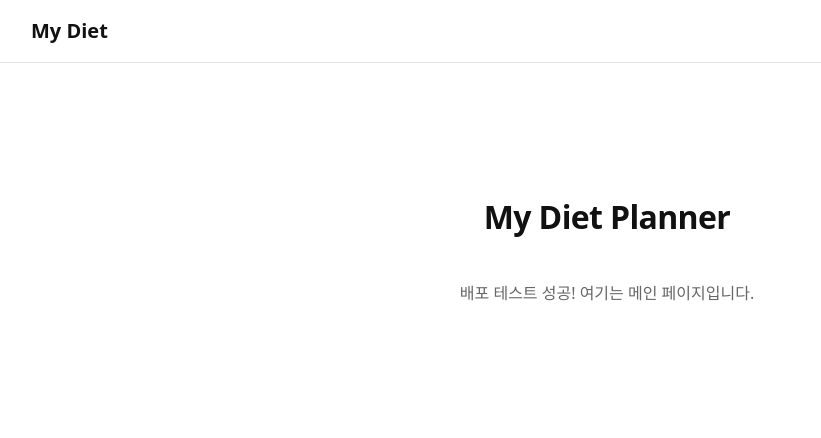
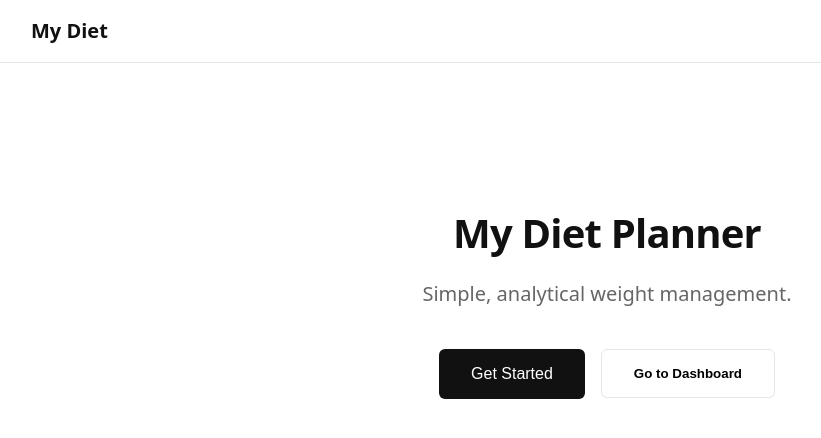
Before and after one commit to SaBin1151/my-diet-apps, a Next.js app: page / in a window 1280 px wide. Shown: the top 438 px of the page, without its empty margins (33-854 px from the left). Built offline with nearby package versions, Linux system fonts and the light colour scheme.

Commit message:
Create landing page linking to dashboard and onboarding

```diff
--- a/app/page.tsx
+++ b/app/page.tsx
@@ -1,8 +1,44 @@
+import Link from 'next/link';
+
 export default function Home() {
   return (
-    <div style={{ padding: "50px", textAlign: "center" }}>
-      <h1>My Diet Planner</h1>
-      <p>배포 테스트 성공! 여기는 메인 페이지입니다.</p>
+    <div style={{ textAlign: 'center', paddingTop: '60px' }}>
+
+      {/* 1. Hero Section */}
+      <h1 style={{ fontSize: '2.5rem', fontWeight: 800, marginBottom: 'var(--space-md)' }}>
+        My Diet Planner
+      </h1>
+      <p style={{ fontSize: '1.25rem', color: 'var(--text-muted)', marginBottom: 'var(--space-xl)' }}>
+        Simple, analytical weight management.
+      </p>
+
+      {/* 2. Menu Buttons */}
+      <div style={{ display: 'flex', gap: 'var(--space-md)', justifyContent: 'center' }}>
+
+        {/* Onboarding Button */}
+        <Link href="/onboarding">
+          <button className="btn-primary" style={{ padding: '16px 32px' }}>
+            Get Started
+          </button>
+        </Link>
+
+        {/* Dashboard Button (이미 사용 중이라면) */}
+        <Link href="/dashboard">
+          <button
+            style={{
+              padding: '16px 32px',
+              background: 'transparent',
+              border: '1px solid var(--border-subtle)',
+              borderRadius: '6px',
+              cursor: 'pointer',
+              fontWeight: 600
+            }}
+          >
+            Go to Dashboard
+          </button>
+        </Link>
+      </div>
+
     </div>
   );
 }
```
